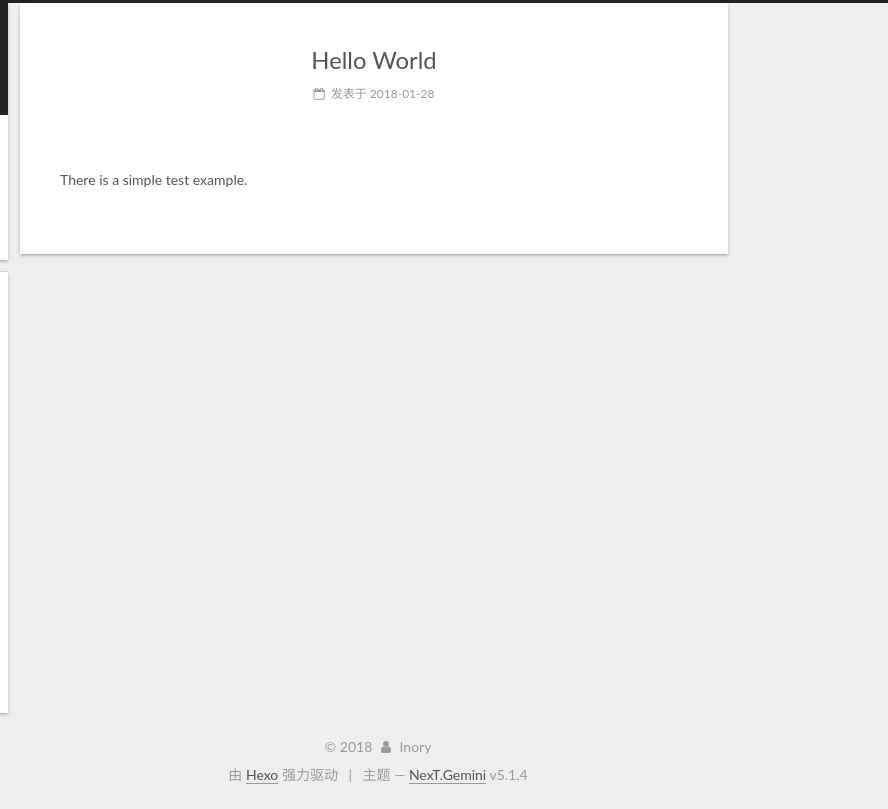
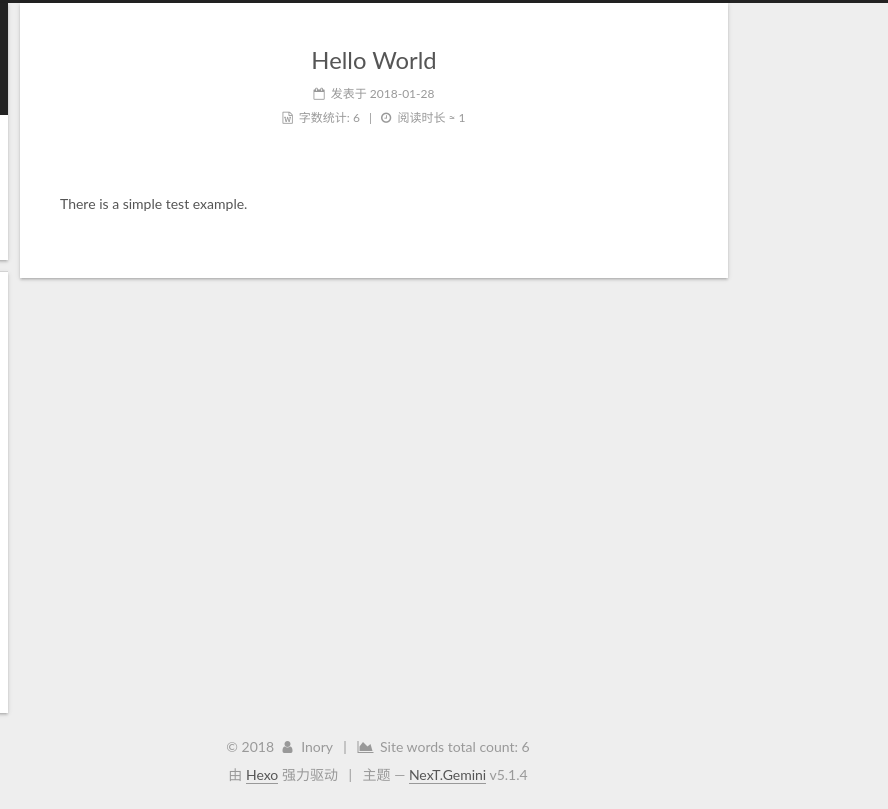
Before and after one commit to Inory50831/Inory50831.github.io, a plain HTML site: page 2018/01/28/hello-world/index.html in a window 1280 px wide. Shown: the full height of the page, 392-1280 px from the left. Drawn offline with Linux system fonts and the light colour scheme; some packages are replaced by stand-ins of ours; a script that the page names is missing.

Commit message:
Site updated: 2018-01-29 15:20:25

```diff
--- a/2018/01/28/hello-world/index.html
+++ b/2018/01/28/hello-world/index.html
@@ -303,6 +303,37 @@
 
 
 
+            <div class="post-wordcount">
+
+
+                <span class="post-meta-item-icon">
+                  <i class="fa fa-file-word-o"></i>
+                </span>
+
+                  <span class="post-meta-item-text">字数统计&#58;</span>
+
+                <span title="字数统计">
+                  6
+                </span>
+
+
+
+                <span class="post-meta-divider">|</span>
+
+
+
+                <span class="post-meta-item-icon">
+                  <i class="fa fa-clock-o"></i>
+                </span>
+
+                  <span class="post-meta-item-text">阅读时长 &asymp;</span>
+
+                <span title="阅读时长">
+                  1
+                </span>
+
+            </div>
+
 
 
 
@@ -487,12 +518,22 @@
 
     <footer id="footer" class="footer">
       <div class="footer-inner">
-        <div class="copyright">&copy; <span itemprop="copyrightYear">2018</span>
+        <script async src="https://dn-lbstatics.qbox.me/busuanzi/2.3/busuanzi.pure.mini.js"></script>
+<div class="copyright">&copy; <span itemprop="copyrightYear">2018</span>
   <span class="with-love">
     <i class="fa fa-user"></i>
   </span>
   <span class="author" itemprop="copyrightHolder">Inory</span>
 
+
+    <span class="post-meta-divider">|</span>
+    <span class="post-meta-item-icon">
+      <i class="fa fa-area-chart"></i>
+    </span>
+
+      <span class="post-meta-item-text">Site words total count&#58;</span>
+
+    <span title="Site words total count">6</span>
 
 </div>
 
--- a/css/main.css
+++ b/css/main.css
@@ -1823,7 +1823,7 @@ pre .javascript .function {
   width: 4px;
   height: 4px;
   border-radius: 50%;
-  background: #49ff3e;
+  background: #d25cff;
 }
 .links-of-blogroll {
   font-size: 13px;
```
Also changed, not shown: archives/2018/01/index.html (+11 -1 lines), archives/2018/index.html (+11 -1 lines), archives/index.html (+11 -1 lines), index.html (+42 -1 lines), tags/index.html (+16 -6 lines).
